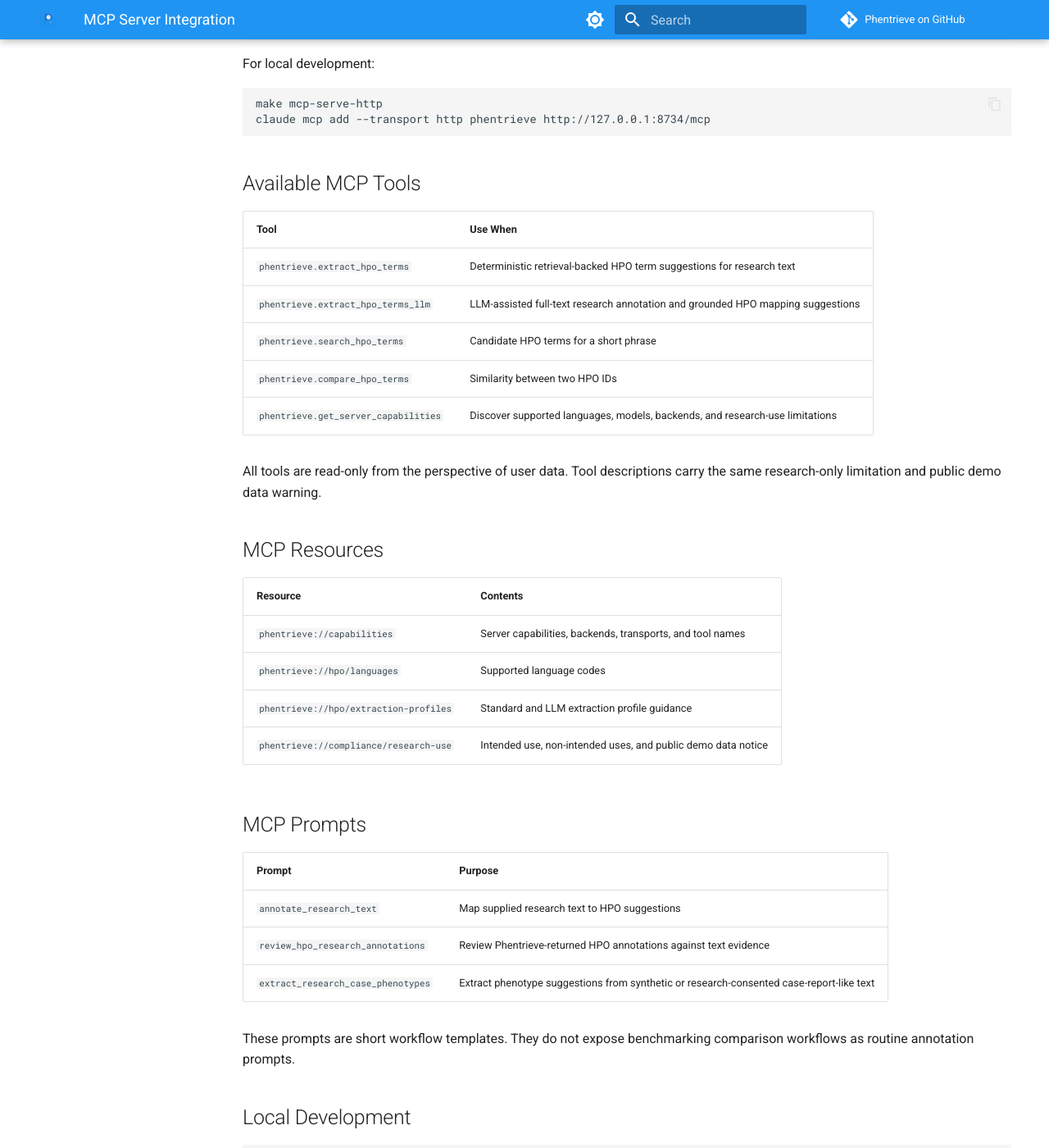
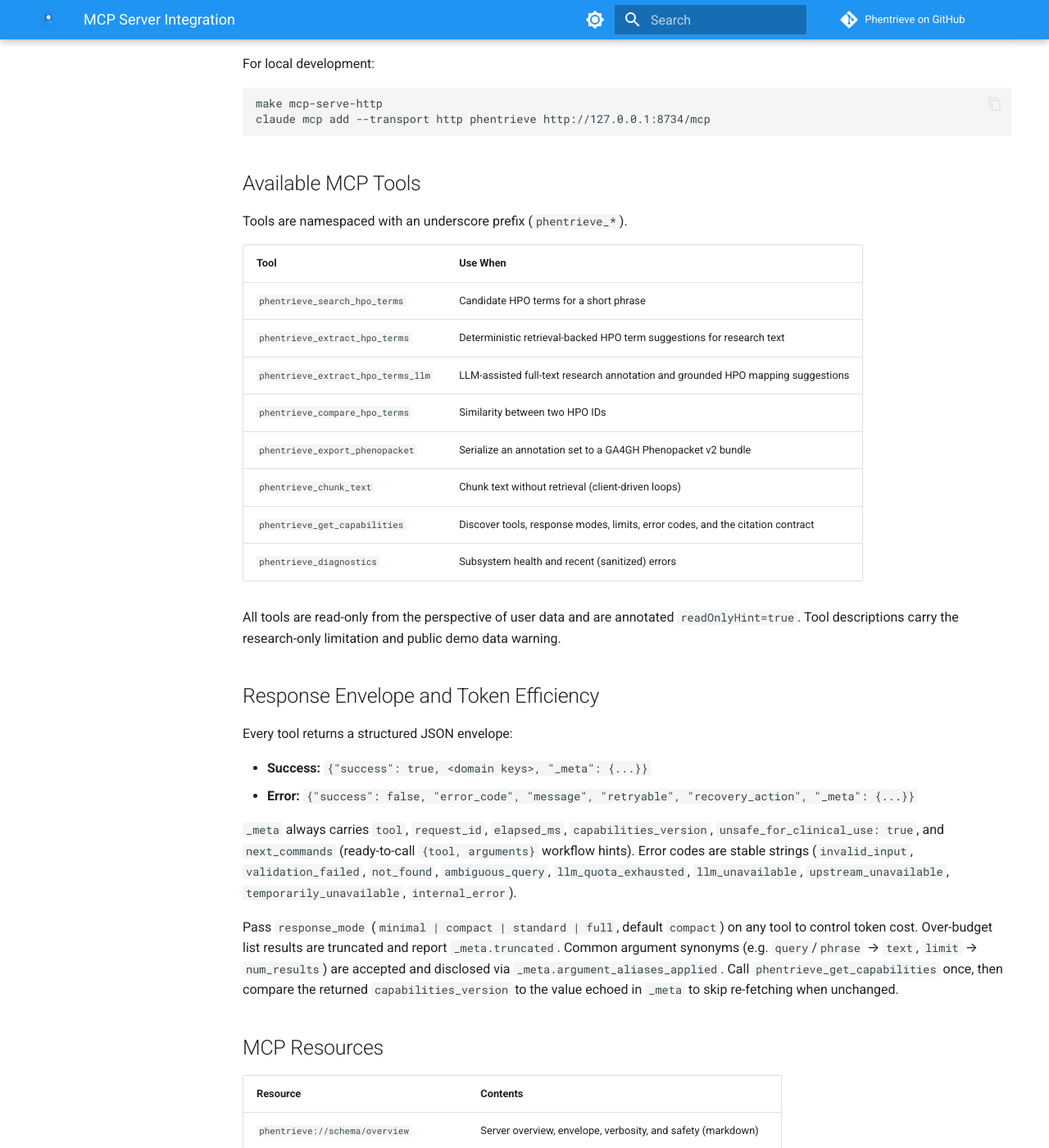
Before and after one commit to berntpopp/phentrieve, an MkDocs documentation site: the page built from docs/mcp-server.md, in a window 1280 px wide and 1400 px high, scrolled down 1031 px. Shown: the whole window at 82% size. Built offline with MkDocs 1.6.1 and Material for MkDocs 9.7.7, drawn with Linux system fonts in a browser that asks for light colours; comment, search, counter and statistics services are not loaded; some of the changed text lies outside the part shown.

Commit message:
docs(mcp): update MCP docs for Gen-3 HTTP-only surface
Rewrite tool table (8 underscore-named tools incl phenopacket/chunk/
diagnostics), document the Family B envelope + response_mode + capabilities_
version + next_commands, drop the --http flag and stdio references, add markdown
schema resources, fix Makefile mcp targets, and add a CHANGELOG [Unreleased]
entry for the breaking MCP modernization.

Co-Authored-By: Claude Opus 4.8 (1M context) <noreply@anthropic.com>

```diff
--- a/docs/mcp-server.md
+++ b/docs/mcp-server.md
@@ -52,22 +52,52 @@ claude mcp add --transport http phentrieve http://127.0.0.1:8734/mcp
 
 ## Available MCP Tools
 
+Tools are namespaced with an underscore prefix (`phentrieve_*`).
+
 | Tool | Use When |
 |------|----------|
-| `phentrieve.extract_hpo_terms` | Deterministic retrieval-backed HPO term suggestions for research text |
-| `phentrieve.extract_hpo_terms_llm` | LLM-assisted full-text research annotation and grounded HPO mapping suggestions |
-| `phentrieve.search_hpo_terms` | Candidate HPO terms for a short phrase |
-| `phentrieve.compare_hpo_terms` | Similarity between two HPO IDs |
-| `phentrieve.get_server_capabilities` | Discover supported languages, models, backends, and research-use limitations |
+| `phentrieve_search_hpo_terms` | Candidate HPO terms for a short phrase |
+| `phentrieve_extract_hpo_terms` | Deterministic retrieval-backed HPO term suggestions for research text |
+| `phentrieve_extract_hpo_terms_llm` | LLM-assisted full-text research annotation and grounded HPO mapping suggestions |
+| `phentrieve_compare_hpo_terms` | Similarity between two HPO IDs |
+| `phentrieve_export_phenopacket` | Serialize an annotation set to a GA4GH Phenopacket v2 bundle |
+| `phentrieve_chunk_text` | Chunk text without retrieval (client-driven loops) |
+| `phentrieve_get_capabilities` | Discover tools, response modes, limits, error codes, and the citation contract |
+| `phentrieve_diagnostics` | Subsystem health and recent (sanitized) errors |
 
-All tools are read-only from the perspective of user data. Tool descriptions
-carry the same research-only limitation and public demo data warning.
+All tools are read-only from the perspective of user data and are annotated
+`readOnlyHint=true`. Tool descriptions carry the research-only limitation and
+public demo data warning.
+
+## Response Envelope and Token Efficiency
+
+Every tool returns a structured JSON envelope:
+
+- **Success:** `{"success": true, <domain keys>, "_meta": {...}}`
+- **Error:** `{"success": false, "error_code", "message", "retryable", "recovery_action", "_meta": {...}}`
+
+`_meta` always carries `tool`, `request_id`, `elapsed_ms`,
+`capabilities_version`, `unsafe_for_clinical_use: true`, and `next_commands`
+(ready-to-call `{tool, arguments}` workflow hints). Error codes are stable
+strings (`invalid_input`, `validation_failed`, `not_found`, `ambiguous_query`,
+`llm_quota_exhausted`, `llm_unavailable`, `upstream_unavailable`,
+`temporarily_unavailable`, `internal_error`).
+
+Pass `response_mode` (`minimal | compact | standard | full`, default `compact`)
+on any tool to control token cost. Over-budget list results are truncated and
+report `_meta.truncated`. Common argument synonyms (e.g. `query`/`phrase` →
+`text`, `limit` → `num_results`) are accepted and disclosed via
+`_meta.argument_aliases_applied`. Call `phentrieve_get_capabilities` once, then
+compare the returned `capabilities_version` to the value echoed in `_meta` to
+skip re-fetching when unchanged.
 
 ## MCP Resources
 
 | Resource | Contents |
 |----------|----------|
-| `phentrieve://capabilities` | Server capabilities, backends, transports, and tool names |
+| `phentrieve://schema/overview` | Server overview, envelope, verbosity, and safety (markdown) |
+| `phentrieve://schema/tool-guide` | Per-tool usage guide with sample calls (markdown) |
+| `phentrieve://capabilities` | Full capability descriptor with `capabilities_version` (JSON) |
 | `phentrieve://hpo/languages` | Supported language codes |
 | `phentrieve://hpo/extraction-profiles` | Standard and LLM extraction profile guidance |
 | `phentrieve://compliance/research-use` | Intended use, non-intended uses, and public demo data notice |
```
Also changed, not shown: other parts of docs/mcp-server.md (+2 -2 lines), CHANGELOG.md (+33 -0 lines), docs/prompts/claude-desktop-hpo-annotator.md (+11 -11 lines), 1 other file.
